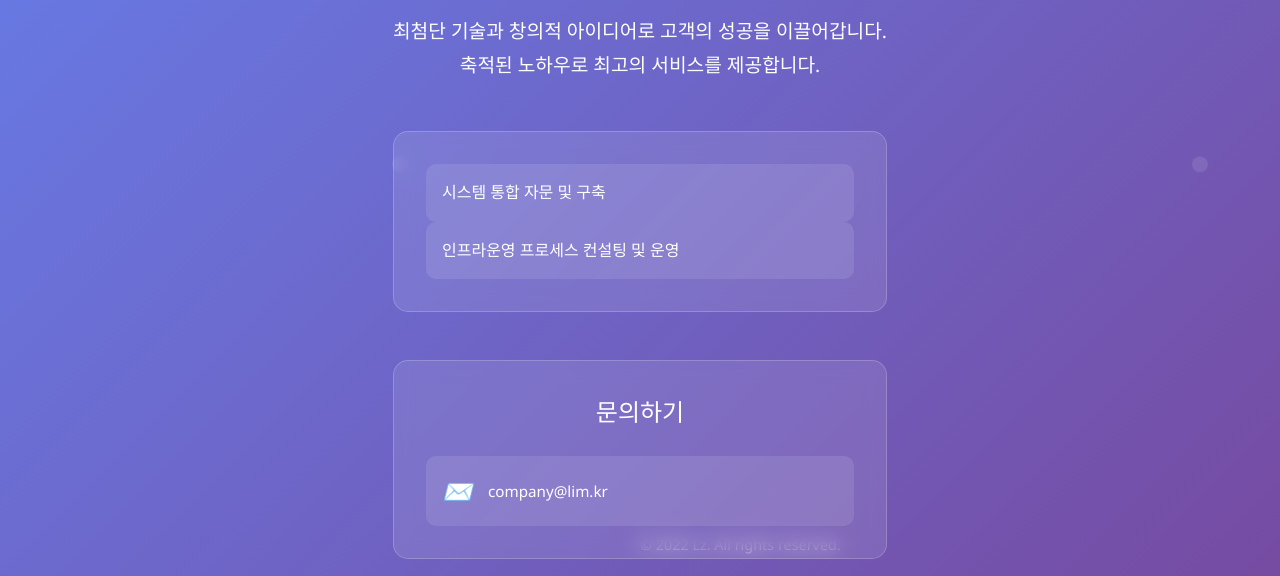
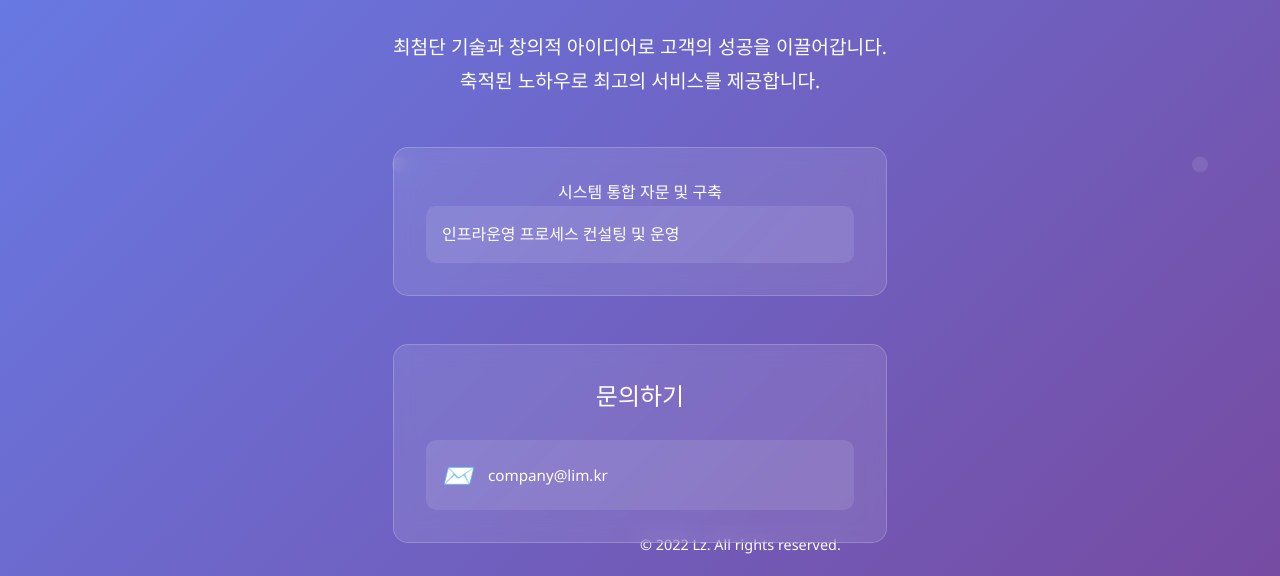
Before and after one commit to LzLLC2022/Home, a plain HTML site: page index.html in a window 1280 px wide. Shown: the part 224-800 px from the top of the page. Drawn offline with Linux system fonts and the light colour scheme.

Commit message:
Update index.html

```diff
--- a/index.html
+++ b/index.html
@@ -315,7 +315,7 @@
             </div>
             <div class="contact-showcase">
                 <div class="contact-grid">
-                    <div class="contact-item">
+                    <div>
                         시스템 통합 자문 및 구축
                     </div>
                 </div>
```
